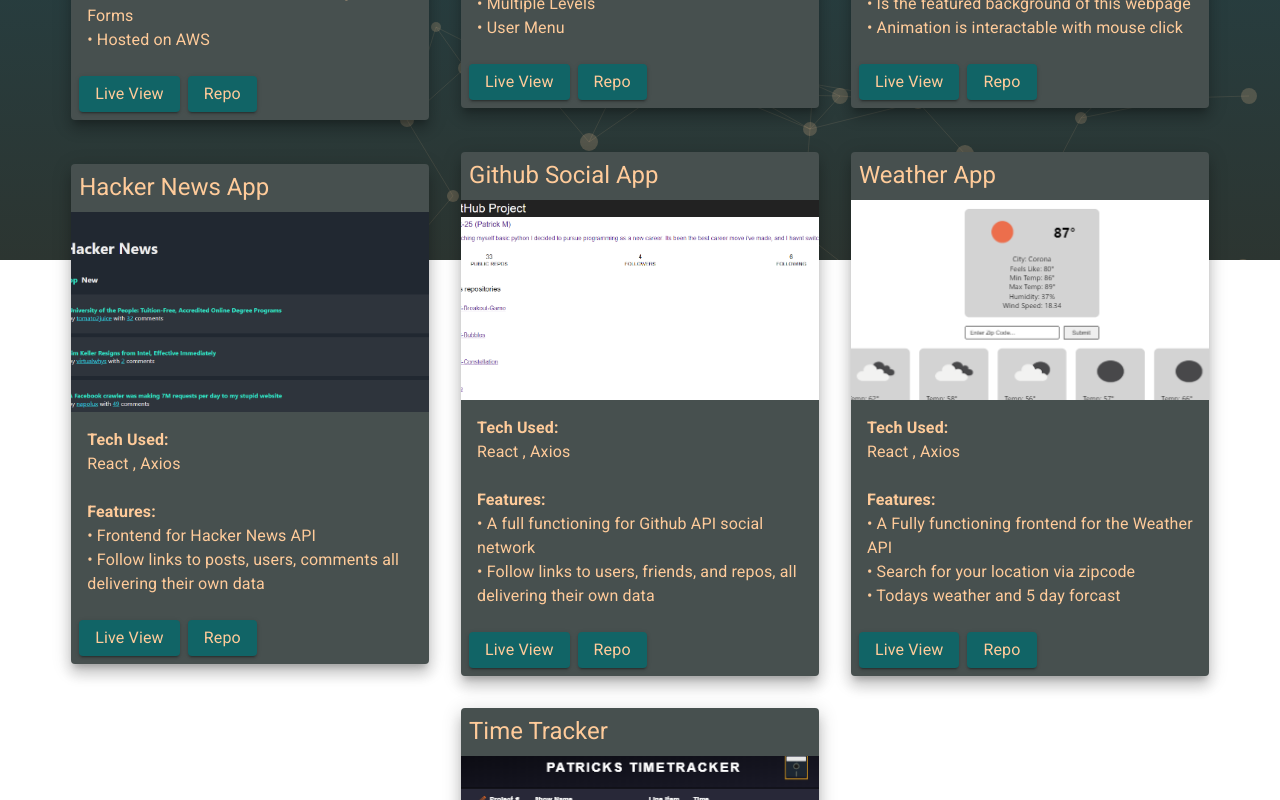
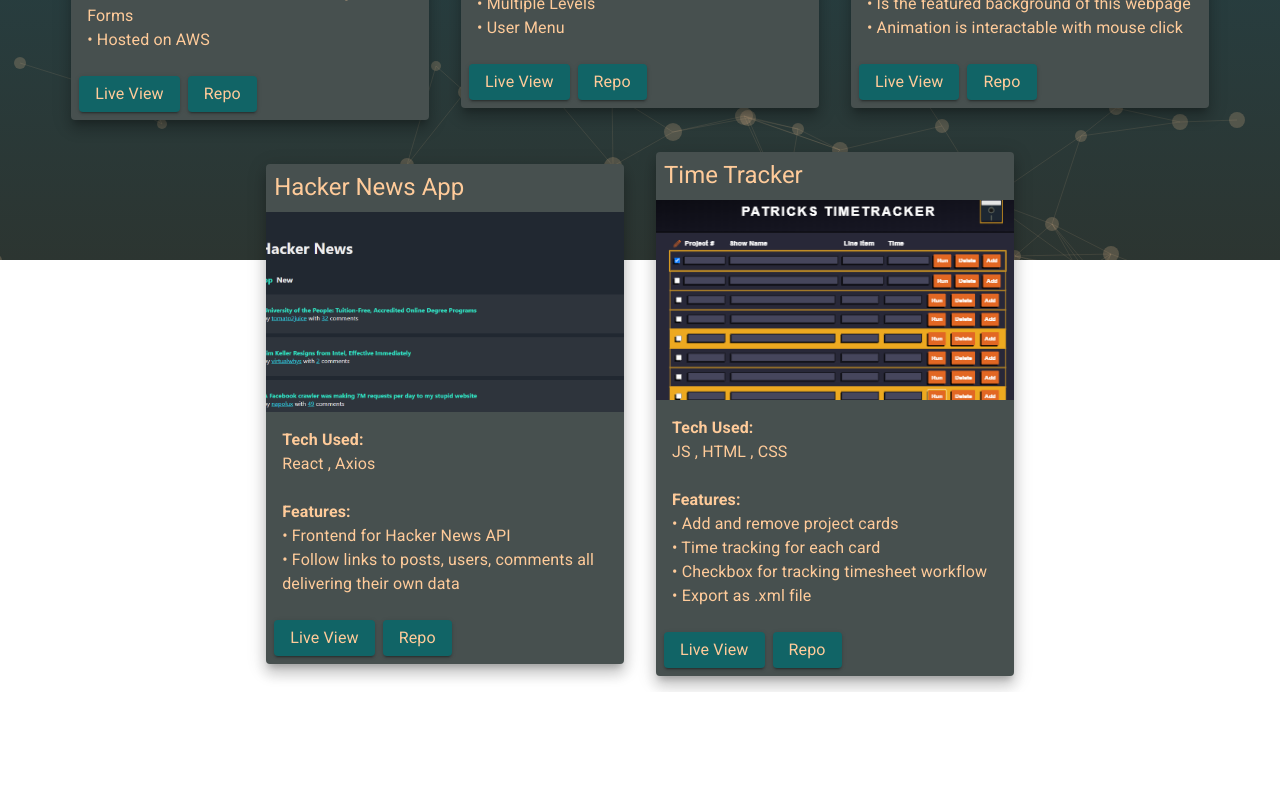
Before and after one commit to Drasek-25/Portfolio, a React (Create React App) app: page /projects in a window 1280 px wide. Shown: the part 540-1340 px from the top of the page. After the commit the page ends 1232 px from the top, so only its background shows below. Built offline with nearby package versions, Linux system fonts and the light colour scheme.

Commit message:
removed github and weather apps from portfolio

```diff
--- a/src/components/data/data.js
+++ b/src/components/data/data.js
@@ -70,29 +70,29 @@ const projectData = [
          "Follow links to posts, users, comments all delivering their own data",
       ],
    },
-   {
-      title: "Github Social App",
-      image: github,
-      liveLink: "https://github.webdevpat.com",
-      repoLink: "https://github.com/Drasek-25/REACT-Github-API",
-      techUsed: ["React", "Axios"],
-      features: [
-         "A full functioning for Github API social network",
-         "Follow links to users, friends, and repos, all delivering their own data",
-      ],
-   },
-   {
-      title: "Weather App",
-      image: weather,
-      liveLink: "https://weather.webdevpat.com",
-      repoLink: "https://github.com/Drasek-25/REACT-Weather-API",
-      techUsed: ["React", "Axios"],
-      features: [
-         "A Fully functioning frontend for the Weather API",
-         "Search for your location via zipcode",
-         "Todays weather and 5 day forcast",
-      ],
-   },
+   // {
+   //    title: "Github Social App",
+   //    image: github,
+   //    liveLink: "https://github.webdevpat.com",
+   //    repoLink: "https://github.com/Drasek-25/REACT-Github-API",
+   //    techUsed: ["React", "Axios"],
+   //    features: [
+   //       "A full functioning for Github API social network",
+   //       "Follow links to users, friends, and repos, all delivering their own data",
+   //    ],
+   // },
+   // {
+   //    title: "Weather App",
+   //    image: weather,
+   //    liveLink: "https://weather.webdevpat.com",
+   //    repoLink: "https://github.com/Drasek-25/REACT-Weather-API",
+   //    techUsed: ["React", "Axios"],
+   //    features: [
+   //       "A Fully functioning frontend for the Weather API",
+   //       "Search for your location via zipcode",
+   //       "Todays weather and 5 day forcast",
+   //    ],
+   // },
    {
       title: "Time Tracker",
       image: timetracker,
```
